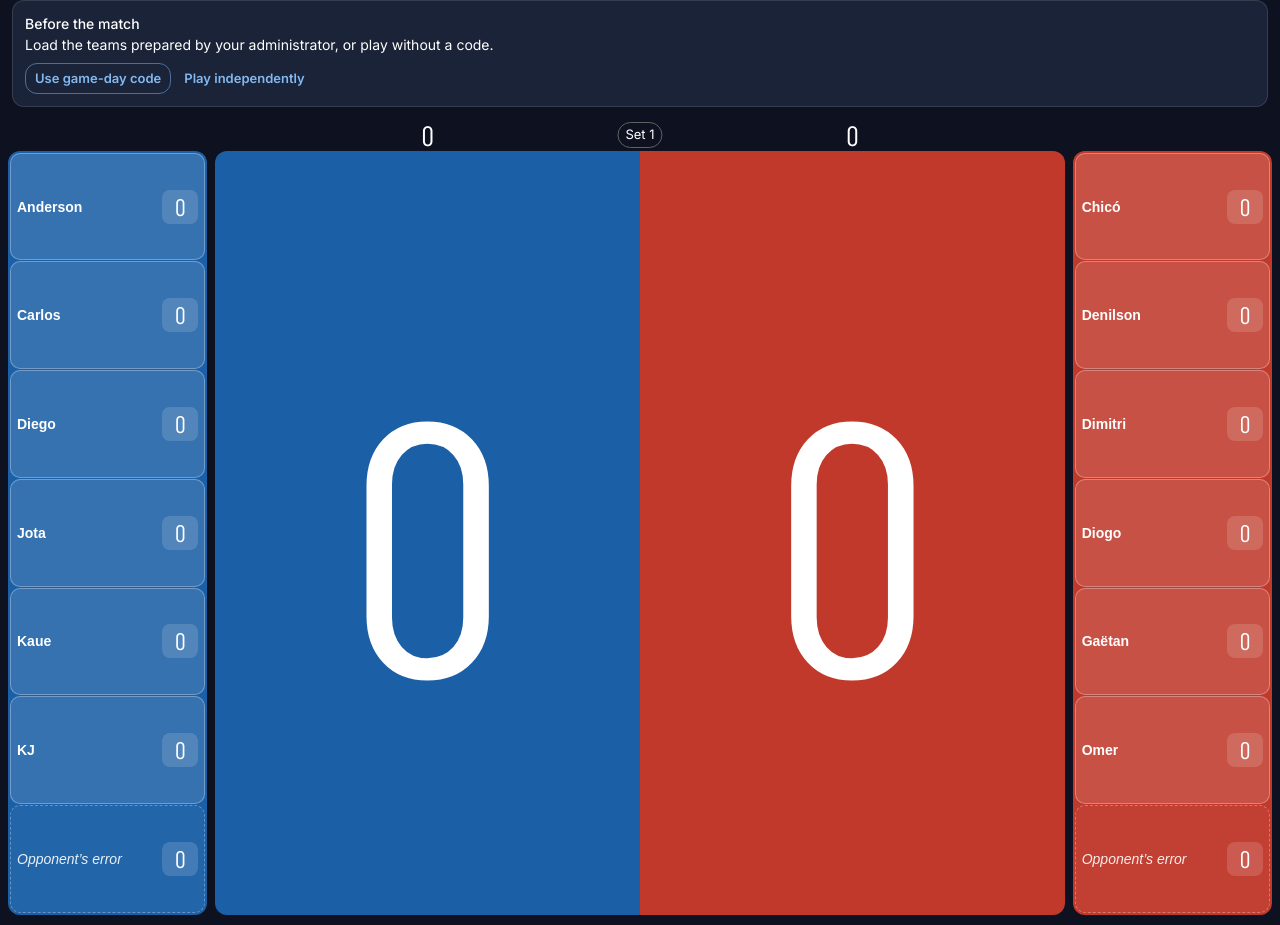
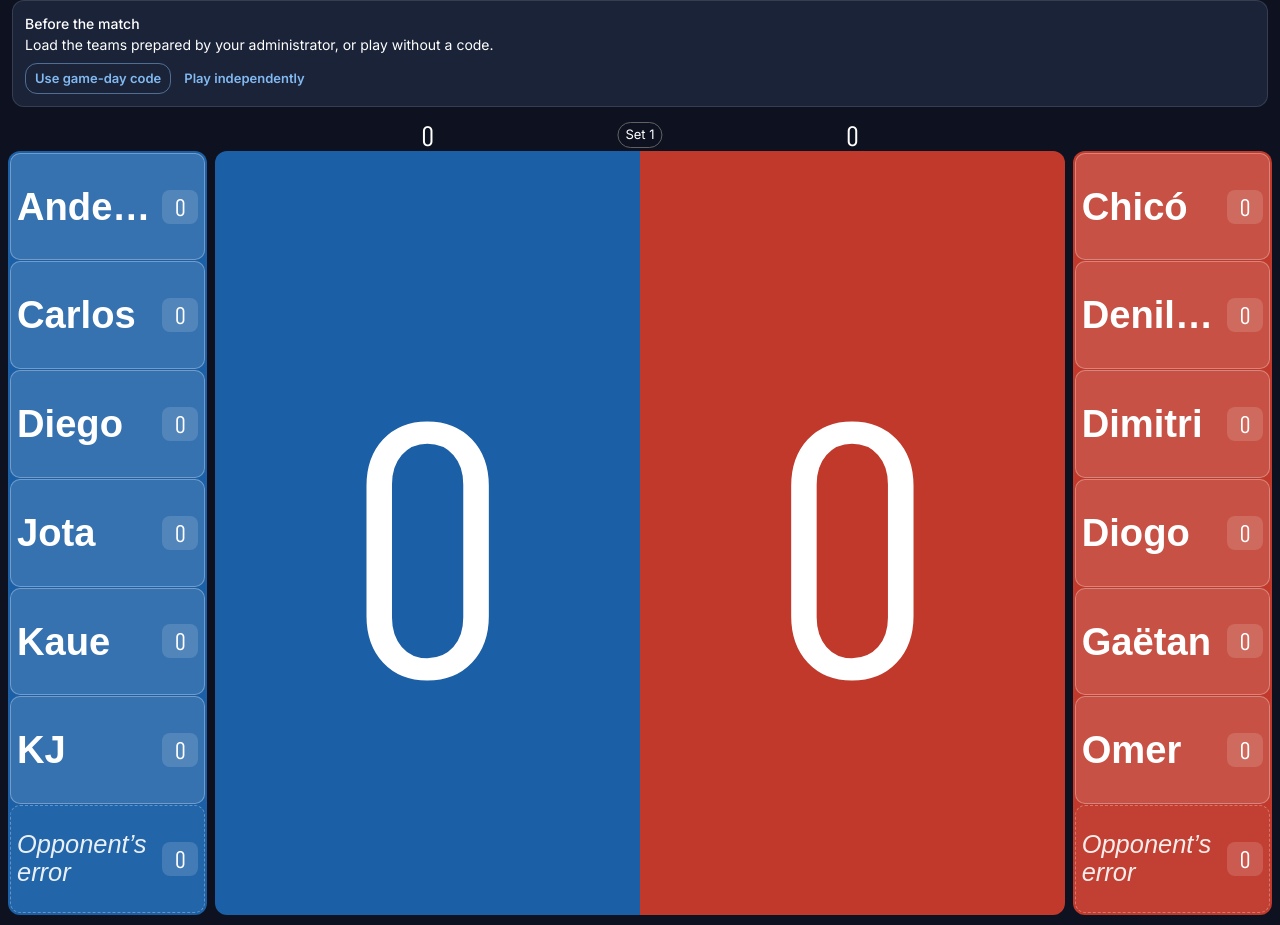
Before and after one commit to diogobas/volleyball_scoreboard, a React (Vite) app: page / in a window 1280 px wide. Shown: the top 925 px of the page. Built offline with nearby package versions, Linux system fonts and the light colour scheme.

Commit message:
fix: improve scoreboard player label sizing

```diff
--- a/src/components/organisms/TeamRoster/TeamRoster.tsx
+++ b/src/components/organisms/TeamRoster/TeamRoster.tsx
@@ -28,7 +28,9 @@ export const TeamRoster = ({ id, team, onPoint }: TeamRosterProps) => {
             aria-label={`Add point to ${player.name} — ${team.name}`}
             onClick={() => onPoint(id, player.id)}
           >
-            <span className="player-name">{player.name}</span>
+            <span className="player-name-space">
+              <span className="player-name">{player.name}</span>
+            </span>
             <Chip component="span" className="player-points" label={player.setPoints} />
           </ButtonBase>
         ))}
--- a/src/styles.css
+++ b/src/styles.css
@@ -104,14 +104,14 @@ input {
   display: grid;
   grid-template-rows: repeat(7, minmax(min-content, 1fr));
   flex: 1;
-  gap: 4px;
+  gap: 2px;
 }
 .player-button.MuiButtonBase-root {
   display: flex;
   justify-content: space-between;
   gap: 6px;
   width: 100%;
-  min-height: 44px;
+  min-height: 46px;
   padding: 4px 8px;
   border: 1px solid #ffffff4d;
   border-radius: 10px;
@@ -130,17 +130,31 @@ input {
   border-style: dashed;
   background: #ffffff0a;
 }
+.player-name-space {
+  display: flex;
+  align-items: center;
+  align-self: stretch;
+  flex: 1;
+  min-width: 0;
+  container-type: size;
+}
 .player-name {
-  min-width: 0;
-  font-size: 0.875rem;
-  overflow-wrap: anywhere;
+  width: 100%;
 }
 .player-button:not(.error-button) .player-name {
+  font-size: 1.375rem;
+  font-size: min(27cqi, 83cqb);
   font-weight: 700;
+  line-height: 1.2;
+  overflow: hidden;
+  text-overflow: ellipsis;
+  white-space: nowrap;
 }
 .error-button .player-name {
-  font-size: 0.75rem;
+  font-size: 0.875rem;
+  font-size: min(18cqi, 44cqb);
   font-style: italic;
+  line-height: 1.1;
   opacity: 0.9;
 }
 .player-points.MuiChip-root {
@@ -388,13 +402,9 @@ input {
     gap: 1px;
   }
   .player-button.MuiButtonBase-root {
-    min-height: 48px;
+    min-height: 50px;
     padding: 4px 6px;
     gap: 4px;
-  }
-  .error-button .player-name {
-    font-size: 0.875rem;
-    white-space: nowrap;
   }
   .player-points .MuiChip-label {
     padding: 0 6px;
```
Also changed, not shown: 1 other file (tests, documents, lock files or other folders).
